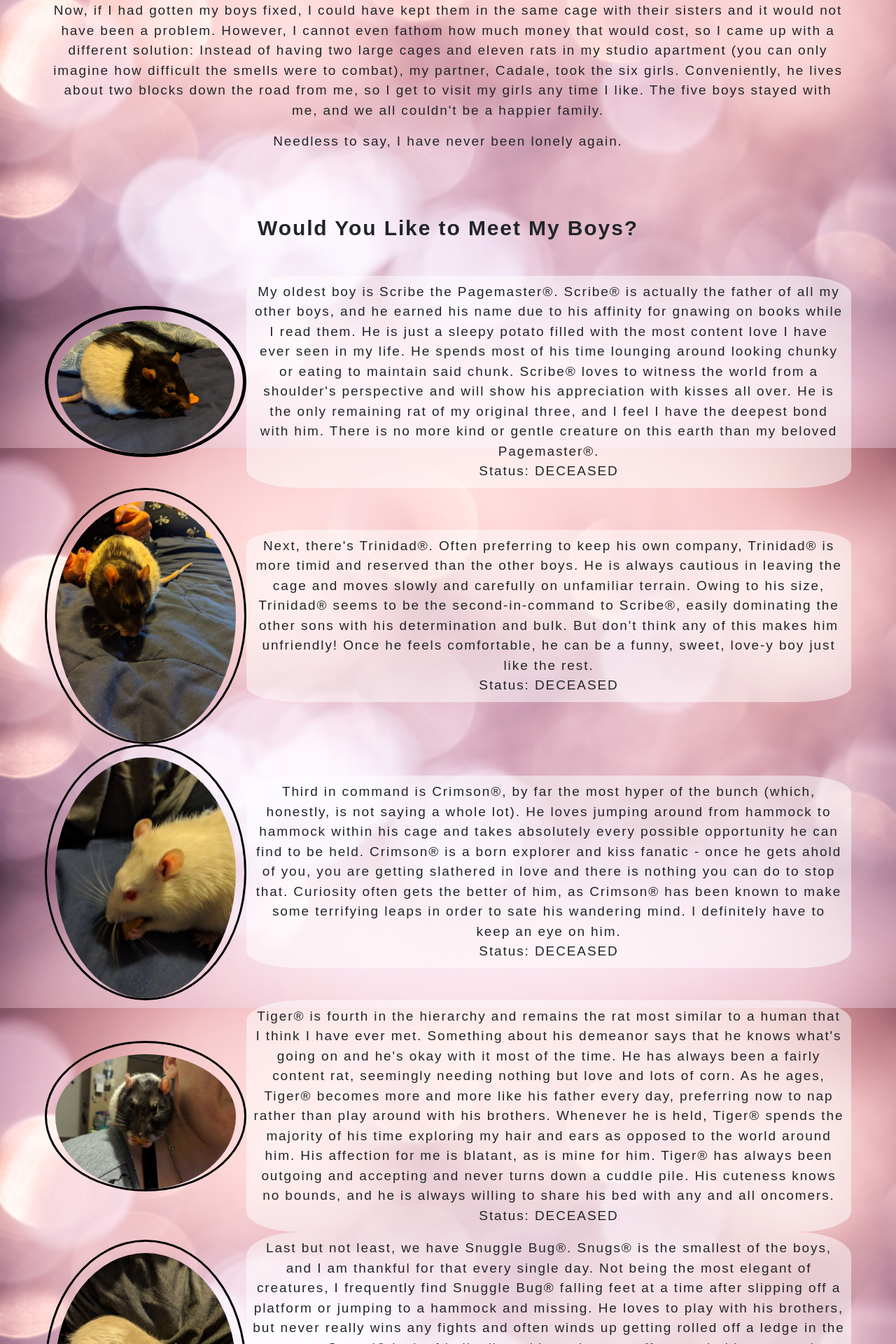
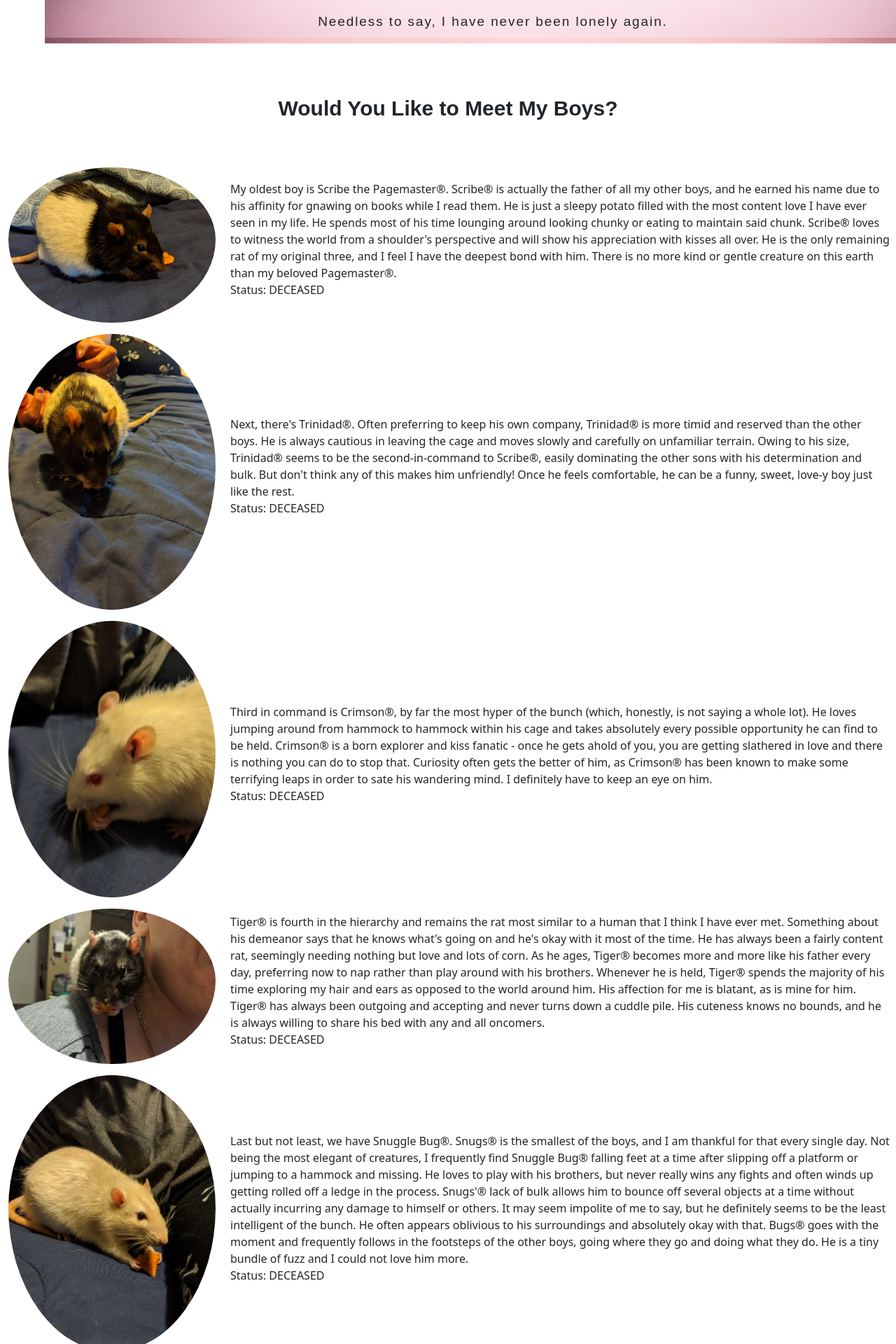
Before and after one commit to AlanaRosen/portfolio_website_python, a Flask app: page /rats in a window 1280 px wide; the page is wider, and only the part inside the window is pictured. Shown: the part 1760-3680 px from the top of that part at 70% size. Run offline with Flask 2, Linux system fonts and the light colour scheme; some libraries are stand-ins or nearby versions.

Commit message:
styling errors for Rats

```diff
--- a/static/css/styles-rats.css
+++ b/static/css/styles-rats.css
@@ -7,20 +7,6 @@
 
 * {
   box-sizing: border-box;
-}
-
-body {
-  font-family: "Ink Free", "Century Gothic", sans-serif;
-  font-size: 19px;
-  margin-left:5%;
-  margin-right:5%;
-  text-align: center;
-  letter-spacing: 0.1em;
-  background-size: 100% 100%;
-  background-image: url("/static/img/pink.jpg");
-  background-color: gray;
-  background-repeat: no-repeat;
-  background-attachment: fixed;
 }
 
 /* .videos {
@@ -41,10 +27,24 @@ body {
   margin-bottom: 50px;
 }
 
+#body {
+  font-family: "Ink Free", "Century Gothic", sans-serif;
+  font-size: 19px;
+  margin-left:5%;
+  margin-right:5%;
+  text-align: center;
+  letter-spacing: 0.1em;
+  background-size: 100% 100%;
+  background-image: url("/static/img/pink.jpg");
+  background-color: gray;
+  background-repeat: no-repeat;
+  background-attachment: fixed;
+}
+
 #Scribe {
-  margin: auto;
+  /*margin: auto;
   border-radius: 90%;
-  border: thick solid black;
+  border: thick solid black;*/
 }
 
 #ScribeInfo {
@@ -55,9 +55,9 @@ body {
 }
 
 #Trinidad {
-  margin: auto;
+  /*margin: auto;
   border-radius: 90%;
-  border: medium solid black;
+  border: medium solid black;*/
 }
 
 #TrinidadInfo {
@@ -68,9 +68,9 @@ body {
 }
 
 #Crimson {
-  margin: auto;
+  /*margin: auto;
   border-radius: 90%;
-  border: medium solid black;
+  border: medium solid black;*/
 }
 
 #CrimsonInfo {
@@ -81,9 +81,9 @@ body {
 }
 
 #Tiger {
-  margin: auto;
+  /*margin: auto;
   border-radius: 90%;
-  border: medium solid black;
+  border: medium solid black;*/
 }
 
 #TigerInfo {
@@ -94,9 +94,9 @@ body {
 }
 
 #SnuggleBug {
-  margin: auto;
+  /*margin: auto;
   border-radius: 90%;
-  border: medium solid black;
+  border: medium solid black;*/
 }
 
 #SnuggleBugInfo {
--- a/templates/rats/index.html
+++ b/templates/rats/index.html
@@ -5,7 +5,7 @@
 
 <h1 class="title">How I Ended Up with Twenty-Seven Rats</h1>
 
-<div class="container-fluid"> <!--allows columns (text or image) to expand or shrink with screen-->
+<div class="container-fluid" id="body"> <!--allows columns (text or image) to expand or shrink with screen-->
   <p>
     Well, in January of 2018, I was lonely. I am quite allergic to all animals (most plants and basic universal elements, as well), so I could not have a pet. It wasn't until one sad day when I posted on Facebook about my predicament that rats became an idea. I had several friends from high school tell me what excellent pets they made and how cuddly and personable they can be. At the time, it seemed like a decent idea, so I went for it. Little did I know, it would be one of the best decisions I have ever made.
   </p>
@@ -59,7 +59,7 @@
 
   <div class="container-fluid"> <!--allows columns (text or image) to expand or shrink with screen-->
     <div class="row align-items-center"> <!--used to group picture and text together-->
-      <img src="static/img/Scribe face.jpg" id="Scribe" class="col-md-3 mx-auto d-block pt-3" alt="Scribe (black hood, white body) eating a Cheez-It" />
+      <img src="static/img/Scribe face.jpg" id="Scribe" class="col-md-3 mx-auto d-block pt-3 rounded-circle" alt="Scribe (black hood, white body) eating a Cheez-It" />
       <div class="col-md-9" id="ScribeInfo"> <!--defines the container size of the text (9 of 12) and when to change layout for smaller screen (md) -->
         My oldest boy is Scribe the Pagemaster&reg;. Scribe&reg; is actually the father of all my other boys, and he earned his name due to his affinity for gnawing on books while I read them. He is just a sleepy potato filled with the most content love I have ever seen in my life. He spends most of his time lounging around looking chunky or eating to maintain said chunk. Scribe&reg; loves to witness the world from a shoulder's perspective and will show his appreciation with kisses all over. He is the only remaining rat of my original three, and I feel I have the deepest bond with him. There is no more kind or gentle creature on this earth than my beloved Pagemaster&reg;.
         <br> Status: DECEASED
@@ -69,7 +69,7 @@
 
   <div class="container-fluid"> <!--allows columns (text or image) to expand or shrink with screen-->
     <div class="row align-items-center"> <!--used to group picture and text together-->
-      <img src="static/img/Trinidad face.jpg" id="Trinidad" class="col-md-3 mx-auto d-block pt-3" alt="Trinidad on a bed (black hood, white body)" />
+      <img src="static/img/Trinidad face.jpg" id="Trinidad" class="col-md-3 mx-auto d-block pt-3 rounded-circle" alt="Trinidad on a bed (black hood, white body)" />
       <div class="col-md-9" id="TrinidadInfo"> <!--defines the container size of the text (9 of 12) and when to change layout for smaller screen (md) -->
         Next, there's Trinidad&reg;. Often preferring to keep his own company, Trinidad&reg; is more timid and reserved than the other boys. He is always cautious in leaving the cage and moves slowly and carefully on unfamiliar terrain. Owing to his size, Trinidad&reg; seems to be the second-in-command to Scribe&reg;, easily dominating the other sons with his determination and bulk. But don't think any of this makes him unfriendly! Once he feels comfortable, he can be a funny, sweet, love-y boy just like the rest.
         <br> Status: DECEASED
@@ -79,7 +79,7 @@
 
   <div class="container-fluid"> <!--allows columns (text or image) to expand or shrink with screen-->
     <div class="row align-items-center"> <!--used to group picture and text together-->
-      <img src="static/img/Crimson face.jpg" id="Crimson" class="col-md-3 mx-auto d-block pt-3" alt="Crimson's face - he is albino" />
+      <img src="static/img/Crimson face.jpg" id="Crimson" class="col-md-3 mx-auto d-block pt-3 rounded-circle" alt="Crimson's face - he is albino" />
       <div class="col-md-9" id="CrimsonInfo"> <!--defines the container size of the text (9 of 12) and when to change layout for smaller screen (md) -->
         Third in command is Crimson&reg;, by far the most hyper of the bunch (which, honestly, is not saying a whole lot). He loves jumping around from hammock to hammock within his cage and takes absolutely every possible opportunity he can find to be held. Crimson&reg; is a born explorer and kiss fanatic - once he gets ahold of you, you are getting slathered in love and there is nothing you can do to stop that. Curiosity often gets the better of him, as Crimson&reg; has been known to make some terrifying leaps in order to sate his wandering mind. I definitely have to keep an eye on him.
         <br> Status: DECEASED
@@ -89,7 +89,7 @@
 
   <div class="container-fluid"> <!--allows columns (text or image) to expand or shrink with screen-->
     <div class="row align-items-center"> <!--used to group picture and text together-->
-      <img src="static/img/Tiger shoulder 2.jpg" id="Tiger" class="col-md-3 mx-auto d-block pt-3" alt="Tiger on my shoulder being cute(black hood, white body)" />
+      <img src="static/img/Tiger shoulder 2.jpg" id="Tiger" class="col-md-3 mx-auto d-block pt-3 rounded-circle" alt="Tiger on my shoulder being cute(black hood, white body)" />
       <div class="col-md-9" id="TigerInfo"> <!--defines the container size of the text (9 of 12) and when to change layout for smaller screen (md) -->
         Tiger&reg; is fourth in the hierarchy and remains the rat most similar to a human that I think I have ever met. Something about his demeanor says that he knows what's going on and he's okay with it most of the time. He has always been a fairly content rat, seemingly needing nothing but love and lots of corn. As he ages, Tiger&reg; becomes more and more like his father every day, preferring now to nap rather than play around with his brothers. Whenever he is held, Tiger&reg; spends the majority of his time exploring my hair and ears as opposed to the world around him. His affection for me is blatant, as is mine for him. Tiger&reg; has always been outgoing and accepting and never turns down a cuddle pile. His cuteness knows no bounds, and he is always willing to share his bed with any and all oncomers.
         <br> Status: DECEASED
@@ -99,7 +99,7 @@
 
   <div class="container-fluid"> <!--allows columns (text or image) to expand or shrink with screen-->
     <div class="row align-items-center"> <!--used to group picture and text together-->
-      <img src="static/img/SnuggleBug cheese cracker.jpg" id="SnuggleBug" class="col-md-3 mx-auto d-block pt-3" alt="Snuggle Bug eating a Cheez-It(creme hood, white body)" />
+      <img src="static/img/SnuggleBug cheese cracker.jpg" id="SnuggleBug" class="col-md-3 mx-auto d-block pt-3 rounded-circle" alt="Snuggle Bug eating a Cheez-It(creme hood, white body)" />
       <div class="col-md-9" id="SnuggleBugInfo"> <!--defines the container size of the text (9 of 12) and when to change layout for smaller screen (md) -->
         Last but not least, we have Snuggle Bug&reg;. Snugs&reg; is the smallest of the boys, and I am thankful for that every single day. Not being the most elegant of creatures, I frequently find Snuggle Bug&reg; falling feet at a time after slipping off a platform or jumping to a hammock and missing. He loves to play with his brothers, but never really wins any fights and often winds up getting rolled off a ledge in the process. Snugs'&reg; lack of bulk allows him to bounce off several objects at a time without actually incurring any damage to himself or others. It may seem impolite of me to say, but he definitely seems to be the least intelligent of the bunch. He often appears oblivious to his surroundings and absolutely okay with that. Bugs&reg; goes with the moment and frequently follows in the footsteps of the other boys, going where they go and doing what they do. He is a tiny bundle of fuzz and I could not love him more.
         <br> Status: DECEASED
```
